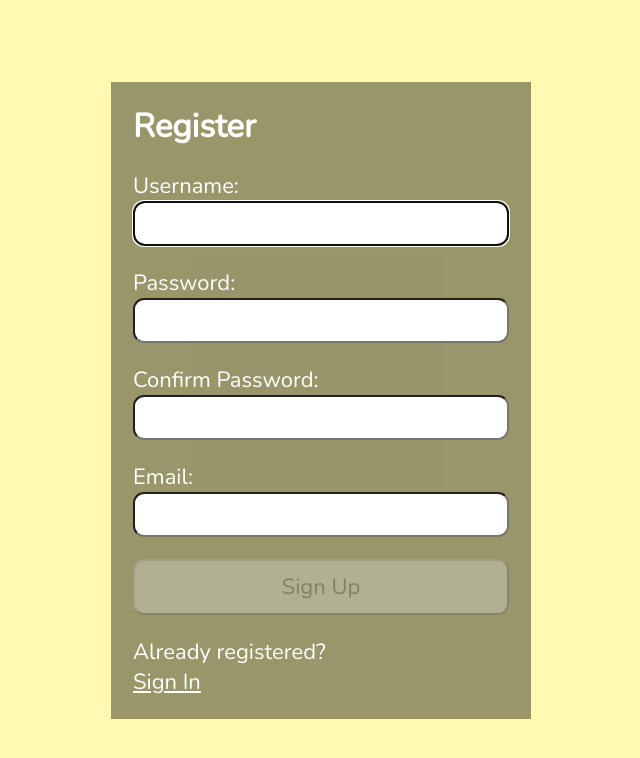
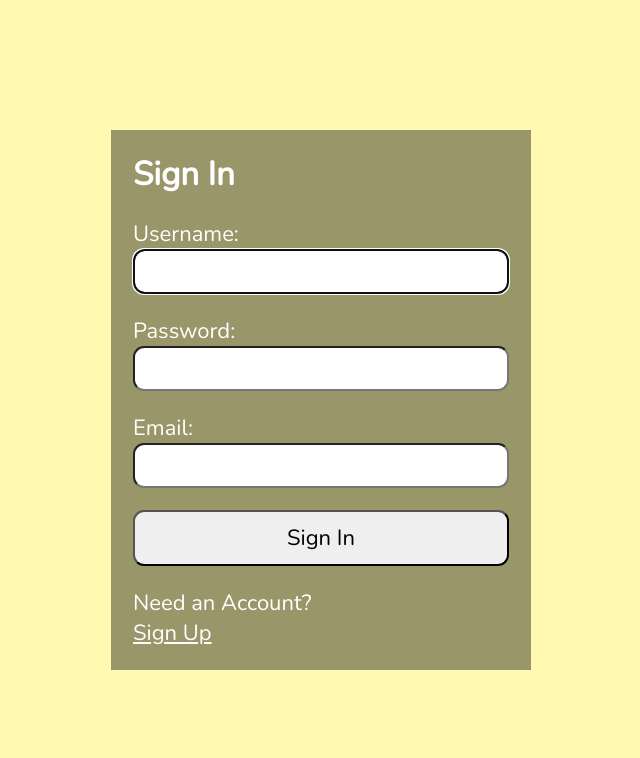
Before and after one commit to eunn25/Todo, a React (Create React App) app: page / in a window 1280 px wide. Shown: the top 758 px of the page, without its empty margins (319-959 px from the left). Built offline with nearby package versions, Linux system fonts and the light colour scheme.

Commit message:
기본 페이지 Login 설정, 페이지 경로 설정

```diff
--- a/src/App.js
+++ b/src/App.js
@@ -1,10 +1,18 @@
+import React from "react";
+import { BrowserRouter as Router, Routes, Route } from "react-router-dom";
 import Register from "./Register";
 import Login from "./Login";
 
 function App() {
   return (
     <main className="App">
-      <Register />
+      <Router>
+        <Routes>
+          <Route path="/" element={<Login />} />
+          <Route path="/login" element={<Login />} />
+          <Route path="/register" element={<Register />} />
+        </Routes>
+      </Router>
     </main>
   );
 }
```
